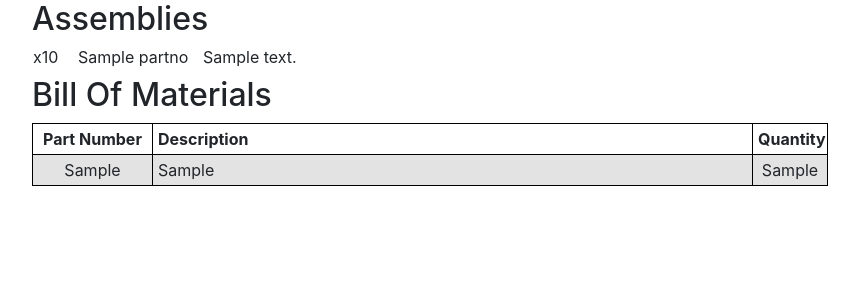
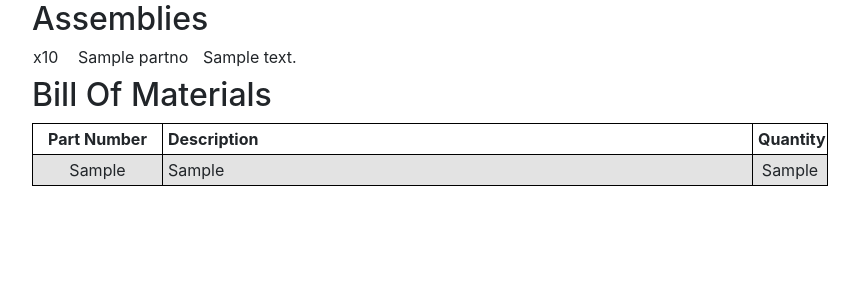
Before and after one commit to shcherbakaite/kanbanboms-egui, a Django app: template kanbanbomsapp/templates/kanbanbomsapp/print_request.html in a window 1280 px wide. Shown: the part 144-447 px from the top of the page, without its empty margins (210-1069 px from the left). Run offline with Django 3.2, Linux system fonts and the light colour scheme; the template is opened without the code that fills it: most values are stand-ins (such as "Sample title", 1, 10 or a date in 2020); some libraries are stand-ins or nearby versions.

Commit message:
Increase part number column width, add span around part number, to avoid word wrap

```diff
--- a/kanbanbomsapp/static/css/style.css
+++ b/kanbanbomsapp/static/css/style.css
@@ -42,7 +42,7 @@ background-color: #dee2e6 !important;
 }
 
 .pr-table thead th:nth-child(1) {
-  width: 120px;
+  width: 130px;
 }
 
 .pr-table thead th:nth-child(2) {
--- a/kanbanbomsapp/templates/kanbanbomsapp/print_request.html
+++ b/kanbanbomsapp/templates/kanbanbomsapp/print_request.html
@@ -34,7 +34,7 @@
 	<tbody>
 	{% for part in parts %}
     <tr>
-    	<td>{{ part.0 }}</td>
+    	<td><span>{{ part.0 }}</span></td>
     	<td class="text"><span>{{ part.1 }}</span></td>
     	<td>{{ part.2 }}</td>
     </tr>
```
